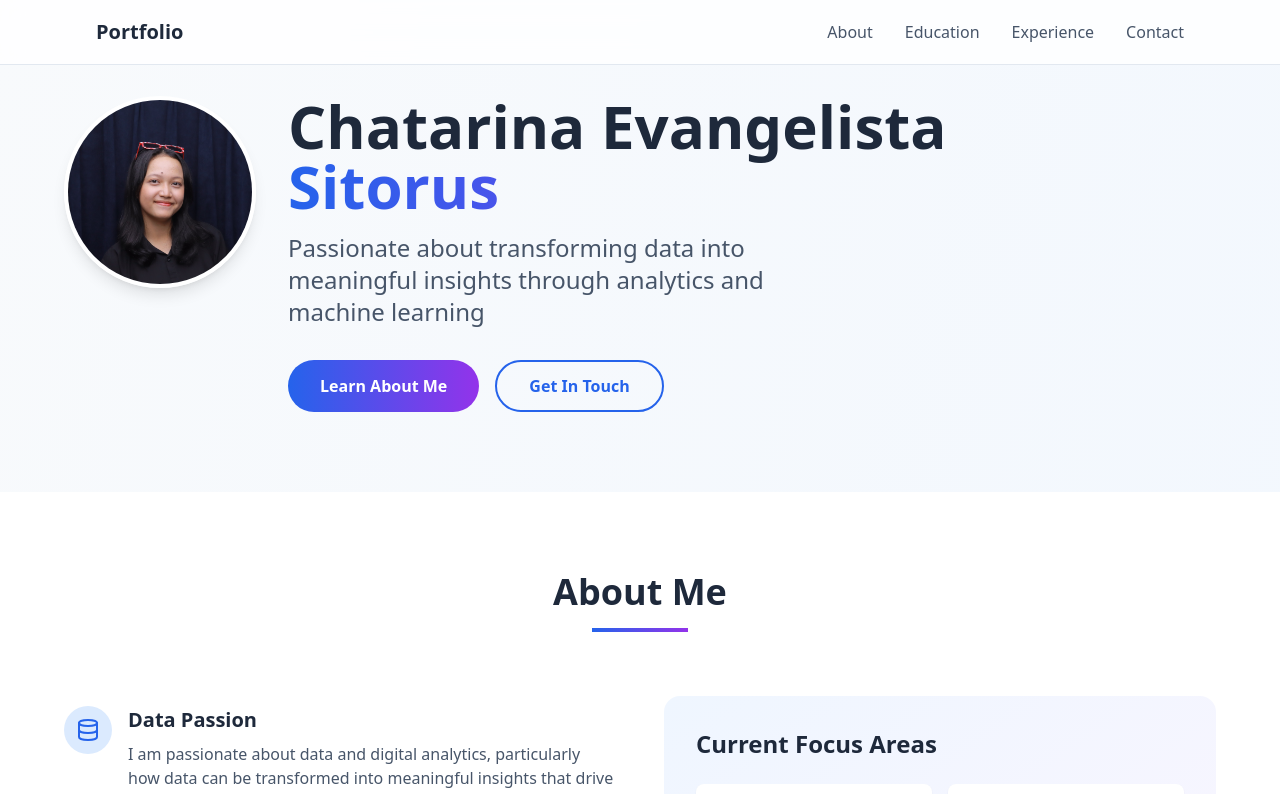
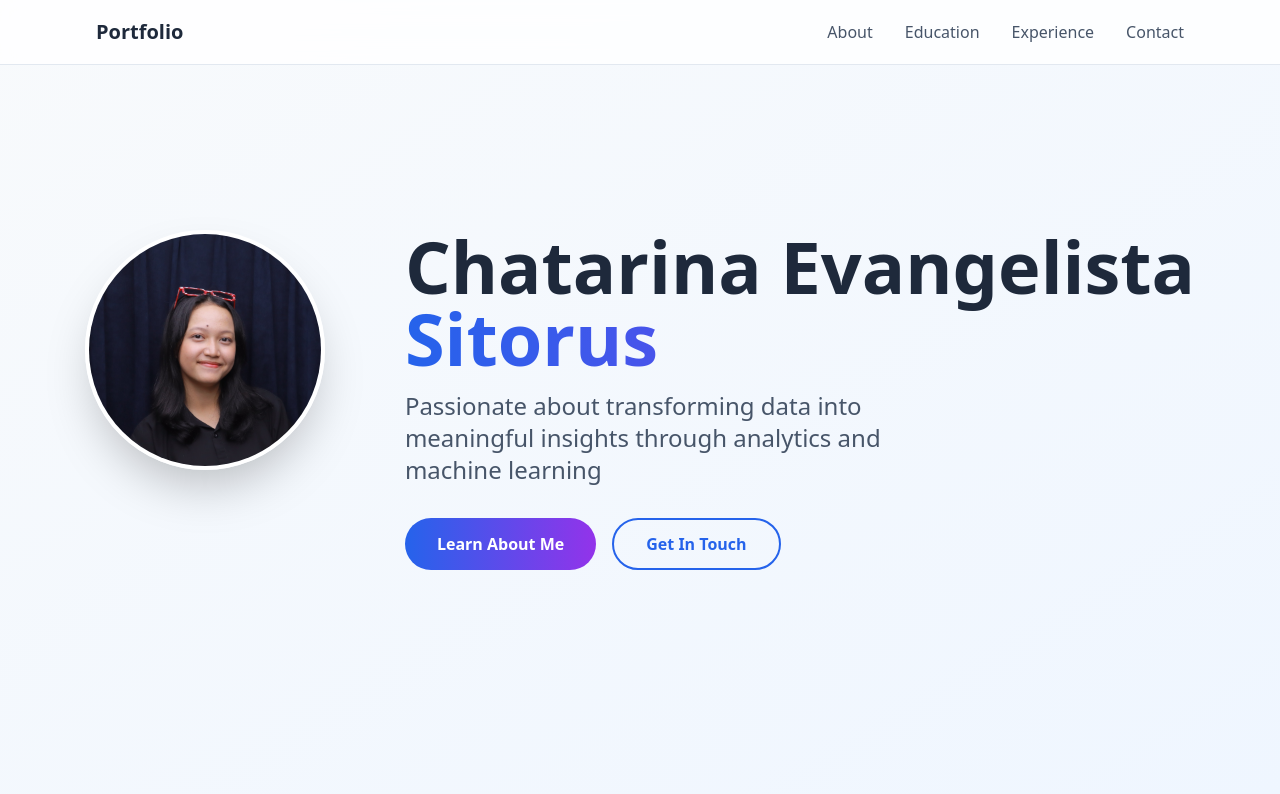
Before and after one commit to Chatarinaeva/portfolio-chatarinaeva, a React (Vite) app: page / in a window 1280 px wide. Shown: the top 794 px of the page. Built offline with nearby package versions, Linux system fonts and the light colour scheme.

Commit message:
Refactor Hero Section layout and styling

```diff
--- a/src/App.tsx
+++ b/src/App.tsx
@@ -86,10 +86,11 @@ function App() {
       </section> */}
 
      {/* Hero Section */}
-      <section className="pt-24 pb-20 px-4 sm:px-6 lg:px-8">
-        <div className="max-w-6xl mx-auto flex flex-col md:flex-row items-center md:items-start gap-8">
+    <section className="min-h-screen flex items-center px-4 sm:px-6 lg:px-16 bg-gradient-to-br from-slate-50 to-blue-50">
+      <div className="max-w-6xl mx-auto flex flex-col md:flex-row items-center md:items-start gap-12">
+
         <div className="flex-shrink-0">
-            <div className="w-48 h-48 rounded-full overflow-hidden shadow-lg border-4 border-white mx-auto md:mx-0">
+          <div className="w-60 h-60 rounded-full overflow-hidden shadow-2xl border-4 border-white mx-auto md:mx-0">
             <img
               src="/profilepic.jpeg"
               alt="Chatarina Evangelista Sitorus"
@@ -97,8 +98,9 @@ function App() {
             />
           </div>
         </div>
-          <div className="text-center md:text-left">
-            <h1 className="text-4xl sm:text-5xl lg:text-6xl font-bold text-slate-800 mb-4">
+
+        <div className="text-center md:text-left md:ml-8">
+          <h1 className="text-5xl sm:text-6xl lg:text-7xl font-bold text-slate-800 mb-4">
             Chatarina Evangelista
             <span className="block text-transparent bg-clip-text bg-gradient-to-r from-blue-600 to-purple-600">
               Sitorus
@@ -122,6 +124,7 @@ function App() {
             </button>
           </div>
         </div>
+
       </div>
     </section>
 
```
Lines whose indentation alone changed are shown as unchanged.
